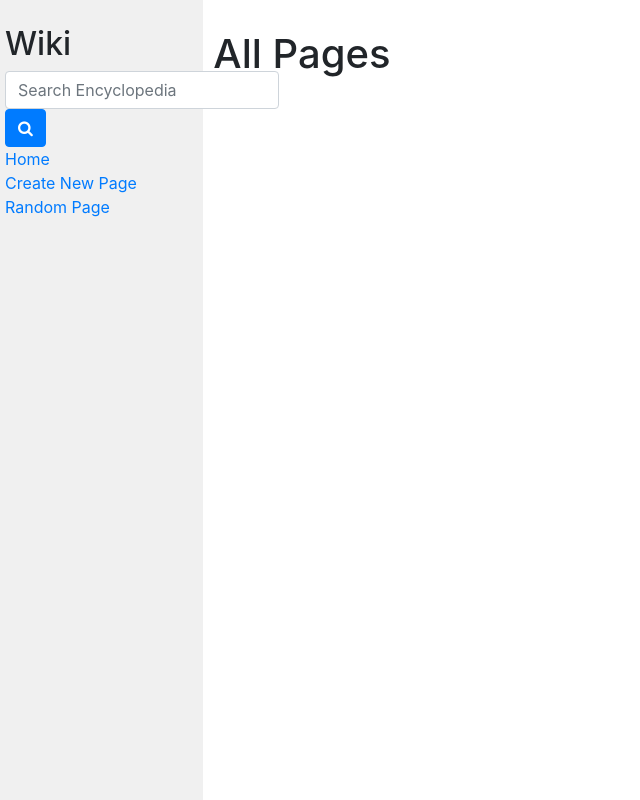
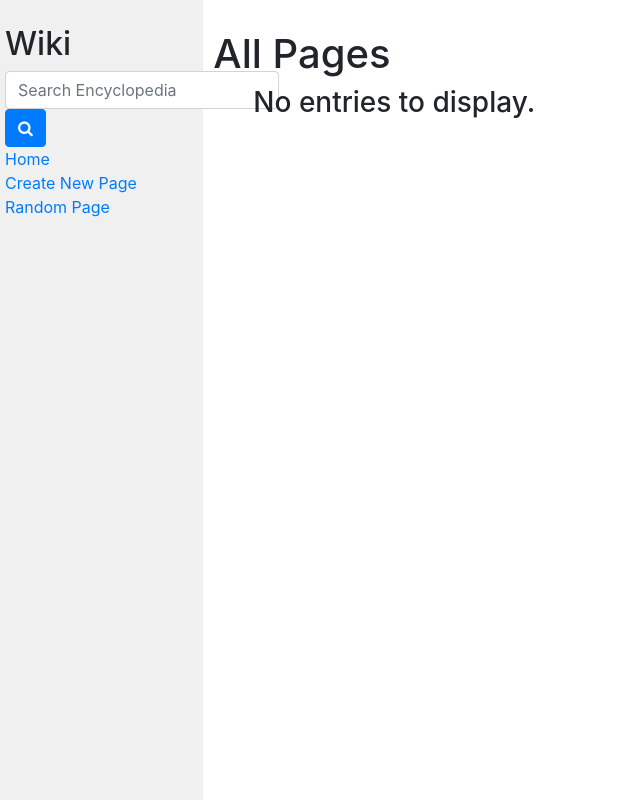
Before and after one commit to Jam-Iko/wiki-cs50w, a Django app: template encyclopedia/templates/encyclopedia/index.html in a window 1280 px wide. Shown: the whole page, without its empty margins (0-640 px from the left). Run offline with Django 3.2, Linux system fonts and the light colour scheme; the template is opened without the code that fills it, so the values that code supplies are empty; some libraries are stand-ins or nearby versions.

Commit message:
Update index.html

```diff
--- a/encyclopedia/templates/encyclopedia/index.html
+++ b/encyclopedia/templates/encyclopedia/index.html
@@ -9,7 +9,9 @@
 
     <ul>
         {% for entry in entries %}
-            <a href="{% url 'entry-view' entry %}"><li>{{ entry }}</li>
+                <a href="{% url 'entry-view' entry %}"><li>{{ entry }}</li>
+        {% empty %}
+                <h3>No entries to display.</h3>
         {% endfor %}
     </ul>
 
```
